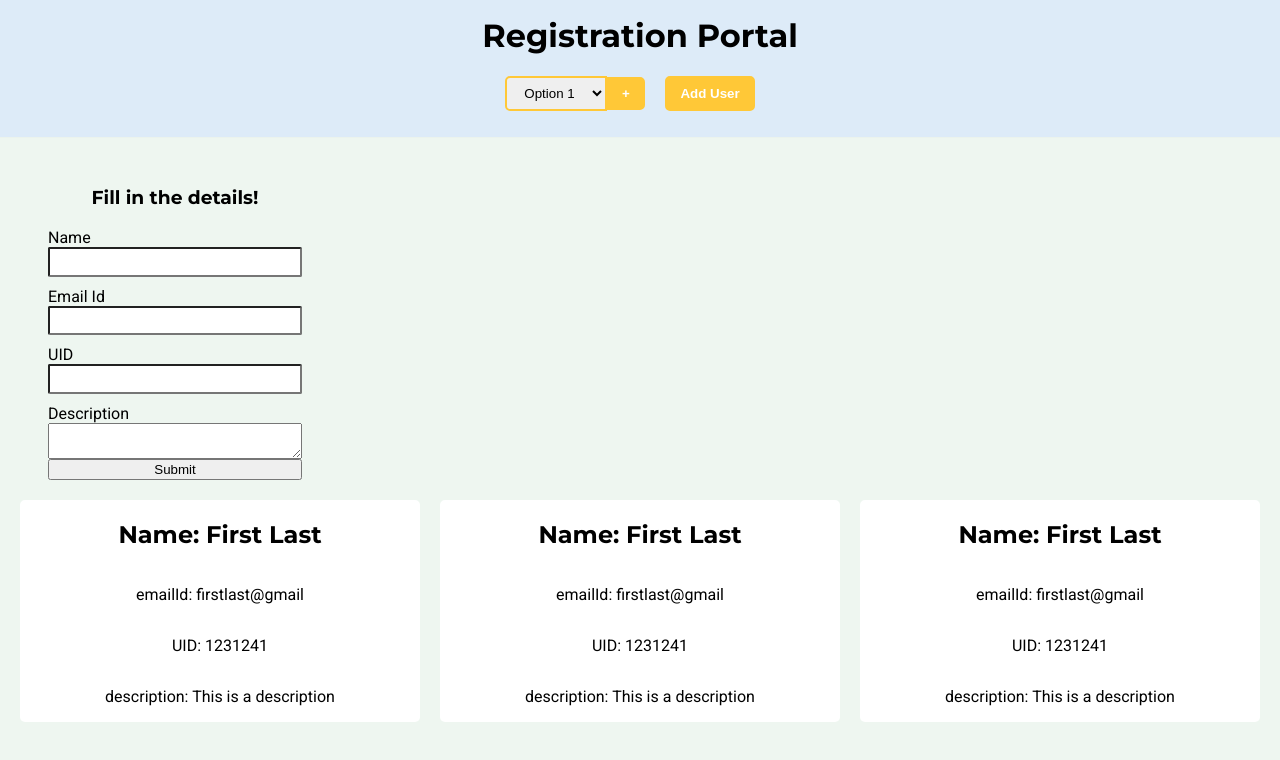
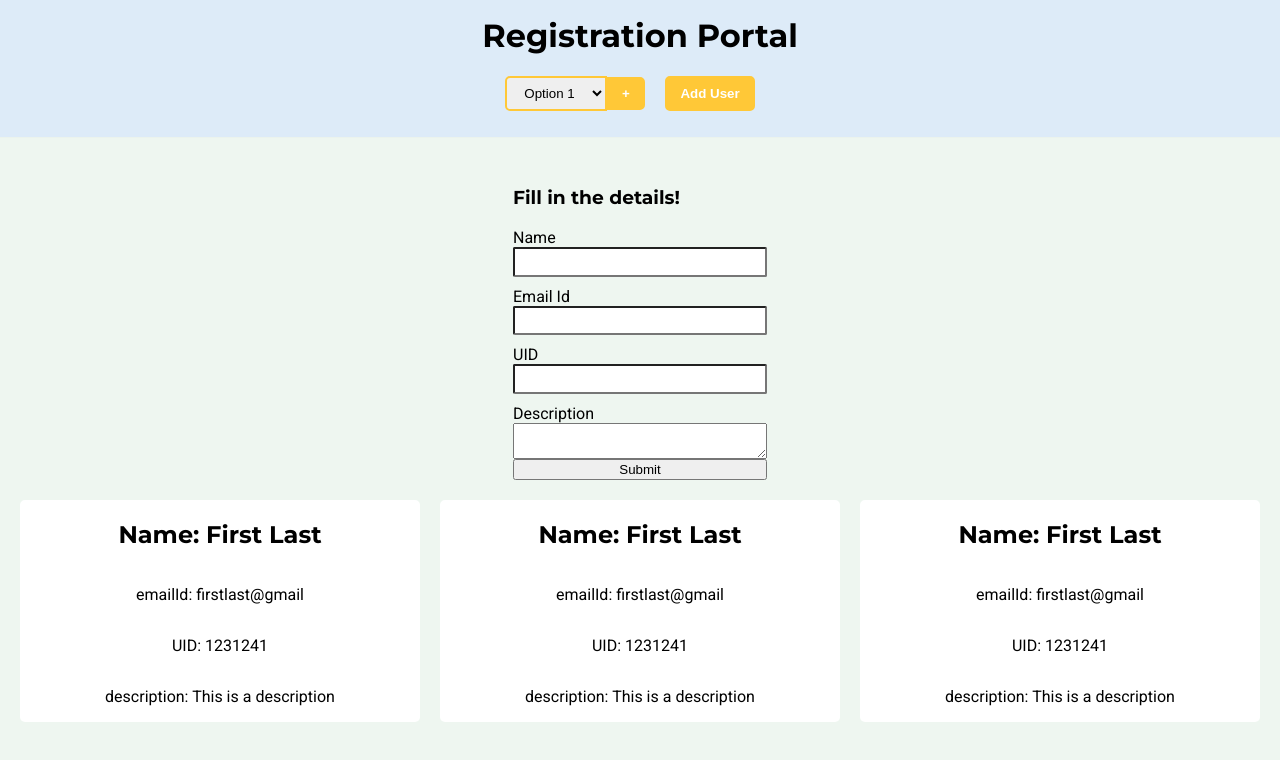
Before and after one commit to sarthakladhwe/registration-portal, a React (Create React App) app: page / in a window 1280 px wide. Both pictures are taken after a click on the button "Add User". Shown: the top 760 px of the page. Built offline with nearby package versions, Linux system fonts and the light colour scheme.

Commit message:
Form update

```diff
--- a/src/components/NewUser.js
+++ b/src/components/NewUser.js
@@ -16,11 +16,12 @@ function NewUser() {
 
   function formSubmit(e) {
     e.preventDefault();
-    console.log("New User:", userForm)
+    dispatch(addUser(userForm))
   }
 
   return (
     <div className='newuser-container'>
+      <div>
         <h3>Fill in the details!</h3>
         <form className='newuser-form' onSubmit={formSubmit}>
             <label for="input-name">Name</label>
@@ -34,6 +35,7 @@ function NewUser() {
             <button type='submit'>Submit</button>
         </form>
       </div>
+    </div>
   )
 }
 
--- a/src/index.css
+++ b/src/index.css
@@ -74,13 +74,12 @@ select {
 
 /* New User Modal */
 .newuser-container {
-  width: 350px;
+  width: 100%;
   display: flex;
   justify-content: center;
   align-items: center;
   flex-direction: column;
 }
-
 
 form {
   display: flex;
```
Lines whose indentation alone changed are shown as unchanged.
